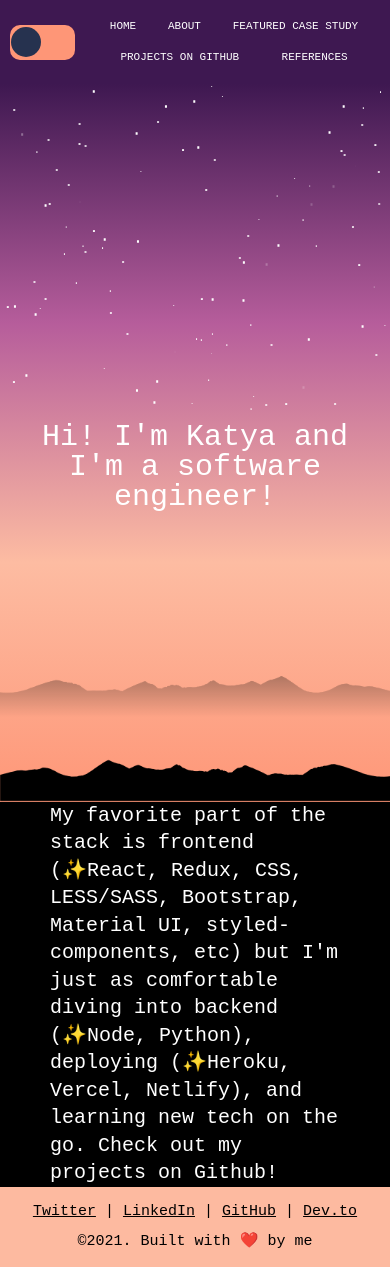
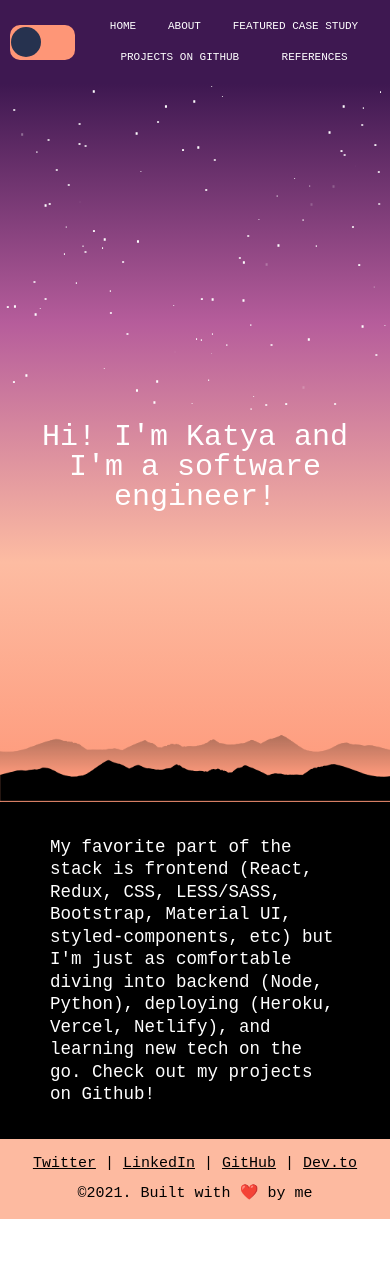
Before and after one commit to kp1129/fullstack-of-pancakes, a React (Create React App) app in the folder app/: page / in a window 390 px wide. After the commit the page ends 1219 px from the top, so only its background shows below. Built offline with nearby package versions, Linux system fonts and the light colour scheme.

Commit message:
add more media queries

```diff
--- a/app/src/App.css
+++ b/app/src/App.css
@@ -1,135 +1,3 @@
 html {
   font-size: 62.5%;
 }
-/* .home {
-  position: relative;
-  height: 90vh;
-  width: 100%;
-  overflow: hidden;
-}
-.mountain1 {
-  position: absolute;
-  left: 0;
-  bottom: 10vh;
-  z-index: 1;
-  width: 100%;
-  height: auto;
-  mask-image: linear-gradient(to bottom, rgba(0,0,0,1), rgba(0, 0, 0, 0));
-  -webkit-mask-image: linear-gradient(to bottom, rgba(0,0,0,1), rgba(0, 0, 0, 0));
-}
-.mountain2 {
-  position: absolute;
-  transform: scaleX(-1);
-  left: 0;
-  bottom: 0;
-  z-index: 0;
-  width: 100%;
-  height: auto;
-}
-h1 {
-  position: absolute;
-  top: 43vh;
-  width: 100%;
-  text-align: center;
-  color: white;
-  font-size: 40px;
-}
-
-i {
-  position: absolute;
-  background: #fff;
-  border-radius: 50%;
-  animation: animate linear infinite;
-}
-@keyframes animate {
-  0% {
-    opacity: 0;
-    transform: translateX(0);
-  }
-  25%, 75% {
-    opacity: 1;
-
-  }
-  100% {
-    opacity: 0;
-    transform: translateX(-10px);
-  }
-} */
-
-/* .about {
-  min-height: 100vh;
-  font-size: 1.25em;
-  width: 80vw;
-  max-width: 1000px;
-  padding: 2em 0;
-  margin: 0 auto;
-  line-height: 1.5em;
-  text-justify: newspaper;
-}
-.about > p {
-  margin: 1em 0;
-}
-.photos {
-  display: flex;
-  flex-wrap: wrap;
-}
-.photos > figure {
-  width: 30%;
-  max-width: 300px;
-  margin: 0.5em;
-}
-figure > img {
-  width: 100%;
-  height: auto;
-}
-figure > figcaption {
-  text-align: center;
-  font-size: 0.75em;
-  font-style: italic;
-} */
-/* .skills {
-  height: 50vh;
-  display: flex;
-  align-items: center;
-  background-color: #000;
-}
-.skills > p {
-  font-size: 1.5em;
-  line-height: 1.5em;
-  text-justify: newspaper;
-  max-width: 1000px;
-  margin: 0 auto;
-  color: #fff;
-} */
-/* }
-.footer {
-  text-align: center;
-  padding: 1em 0;
-  line-height: 2.5em;
-}
-.footer a {
-  color: inherit;
-} */
-
-.theme-toggle {
-  margin-left: 10px;
-  width: 65px;
-  height: 35px;
-  background-color: #fe9677;
-  padding: 1px;
-  border-radius: 10px;
-  display: flex;
-  align-items: center;
-  cursor: pointer;
-  justify-content: flex-start;
-  transition: justify-content 2s;
-}
-.toggled {
-  justify-content: flex-end;
-}
-.toggle {
-  background-color: #26324f;
-  width: 30px;
-  height: 30px;
-  border-radius: 50%;
-}
--- a/app/src/components/Skills.js
+++ b/app/src/components/Skills.js
@@ -1,27 +1,16 @@
 import React from "react";
-import '../css/Skills.css';
+import "../css/Skills.css";
 
 function Skills() {
   return (
     <div className="skills">
       <p>
-        {" "}
-        My favorite part of the stack is frontend (
-        <span role="img" aria-label="sparkles">
-          ✨
-        </span>
-        React, Redux, CSS, LESS/SASS, Bootstrap, Material UI, styled-components,
-        etc) but I'm just as comfortable diving into backend (
-        <span role="img" aria-label="sparkles">
-          ✨
-        </span>
-        Node, Python), deploying (
-        <span role="img" aria-label="sparkles">
-          ✨
-        </span>
-        Heroku, Vercel, Netlify), and learning new tech on the go. Check out my projects on Github!
+        My favorite part of the stack is frontend (React, Redux, CSS,
+        LESS/SASS, Bootstrap, Material UI, styled-components, etc) but I'm just
+        as comfortable diving into backend (Node, Python), deploying (Heroku,
+        Vercel, Netlify), and learning new tech on the go. Check out my projects
+        on Github!
       </p>
-
     </div>
   );
 }
--- a/app/src/css/About.css
+++ b/app/src/css/About.css
@@ -55,5 +55,13 @@ figure > figcaption {
     }
     .photos > figure {
         width: 100%;
+        display: flex;
+        flex-direction: column;
+        justify-content: center;
+    }
+    figure > img {
+        width: 70%;
+        margin: 0 auto;
+        height: auto;
     }
 }
--- a/app/src/css/Header.css
+++ b/app/src/css/Header.css
@@ -16,6 +16,28 @@
   color: #fff;
   font-size: 1.5rem;
 }
+.theme-toggle {
+    margin-left: 10px;
+    width: 65px;
+    height: 35px;
+    background-color: #fe9677;
+    padding: 1px;
+    border-radius: 10px;
+    display: flex;
+    align-items: center;
+    cursor: pointer;
+    justify-content: flex-start;
+    transition: justify-content 2s;
+  }
+  .toggled {
+    justify-content: flex-end;
+  }
+  .toggle {
+    background-color: #26324f;
+    width: 30px;
+    height: 30px;
+    border-radius: 50%;
+  }
 /* MEDIA QUERIES */
 /* tablet */
 @media (max-width: 800px) {
--- a/app/src/css/Home.css
+++ b/app/src/css/Home.css
@@ -63,10 +63,16 @@ i {
   h1 {
     font-size: 3.5rem;
   }
+  .mountain1 {
+      bottom: 5vh;
+  }
 }
 /* mobile */
 @media (max-width: 600px) {
   h1 {
     font-size: 3rem;
   }
+  .mountain1 {
+    bottom: 3vh;
 }
+}
--- a/app/src/css/Skills.css
+++ b/app/src/css/Skills.css
@@ -16,9 +16,11 @@
 /* tablet */
 @media (max-width: 800px) {
   .skills > p {
+      /* border: 1px solid red; */
+    padding: 3rem;
     margin: 0 3rem;
-    font-size: 2rem;
-    line-height: 2.75rem;
+    font-size: 1.75rem;
+    line-height: 2.25rem;
   }
 }
 /* mobile */
```
